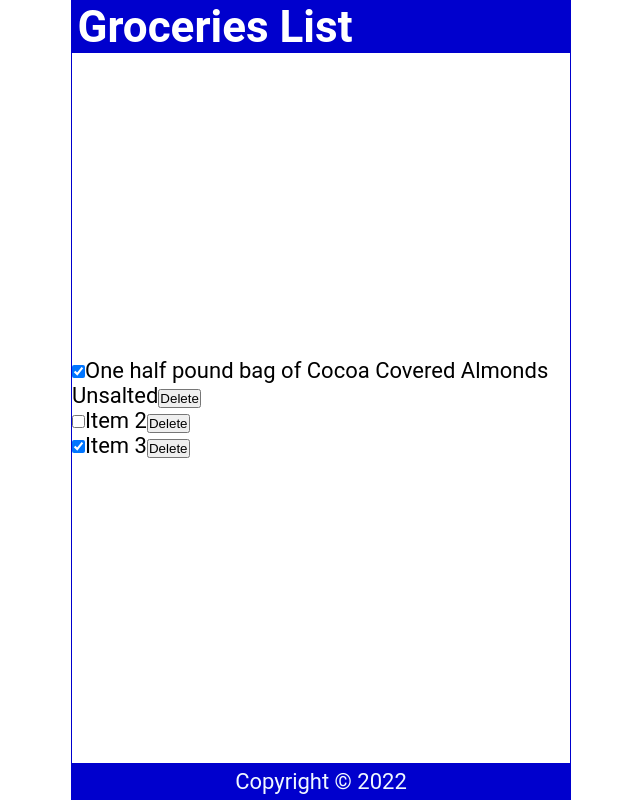
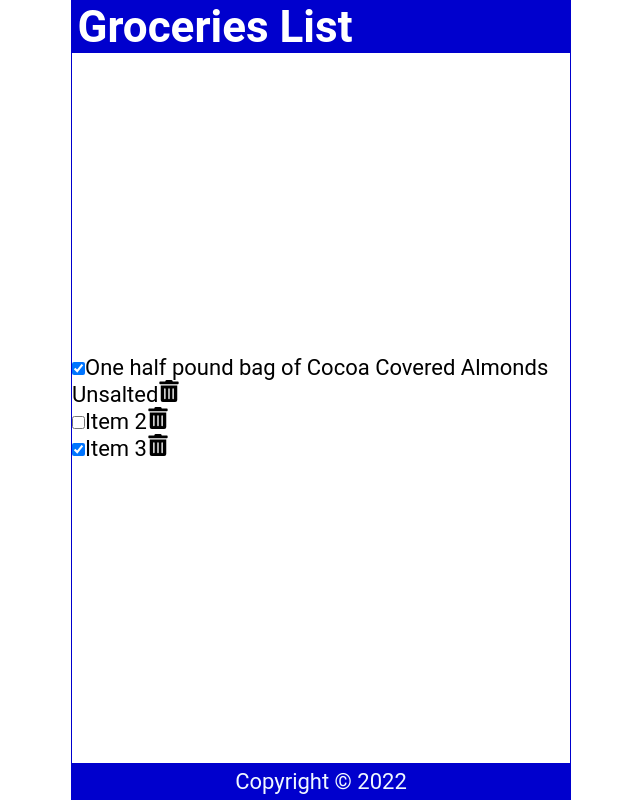
Before and after one commit to GUchechi/g-groceries-list, a React (Create React App) app: page / in a window 1280 px wide. Shown: the whole page, without its empty margins (319-959 px from the left). Built offline with nearby package versions, Linux system fonts and the light colour scheme.

Commit message:
added react-icons

```diff
--- a/src/Content.jsx
+++ b/src/Content.jsx
@@ -1,4 +1,5 @@
 import React, { useState } from 'react'
+import {  FaTrashAlt } from 'react-icons/fa'
 
 const Content = () => {
   const [items, setItems] = useState([
@@ -28,7 +29,10 @@ const Content = () => {
                 checked={item.checked}
               />
               <label>{item.item}</label>
-              <button>Delete</button>
+              < FaTrashAlt
+                  role="button"
+                  tabIndex="0"
+              />
             </li>
           ))}
         </ul>
```
